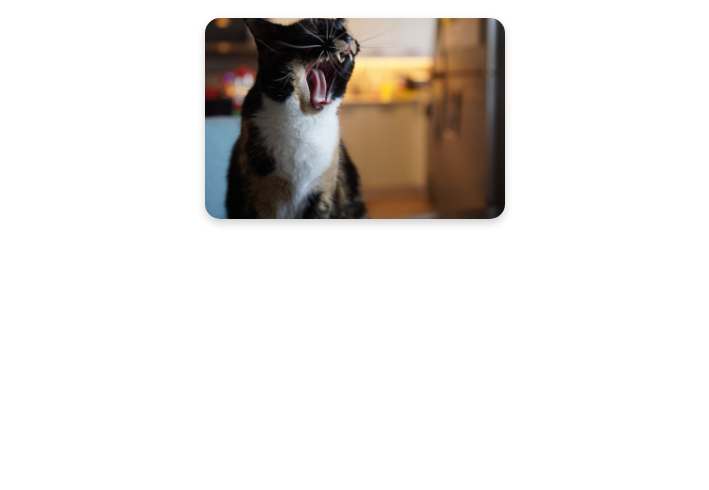
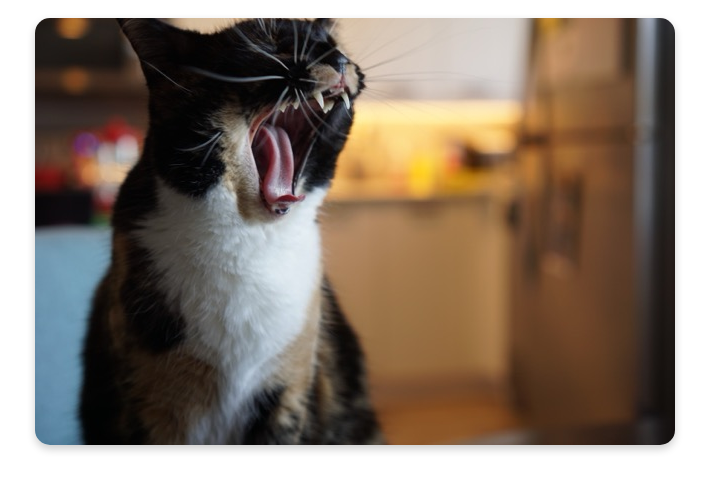
Before and after one commit to jasonemmvee/meow, a plain HTML site: page index.html in a window 1280 px wide. Shown: the part 100-590 px from the top of the page, without its empty margins (285-994 px from the left). Drawn offline with Linux system fonts and the light colour scheme.

Commit message:
Update index.html

```diff
--- a/index.html
+++ b/index.html
@@ -16,7 +16,7 @@
             color: #333;
         }
         .image-container img {
-            width: 300px; /* Medium-sized image */
+            width: auto; /* Medium-sized image */
             height: auto;
             border-radius: 15px; /* Rounded corners */
             box-shadow: 0 4px 8px rgba(0, 0, 0, 0.2); /* Optional shadow for style */
```
